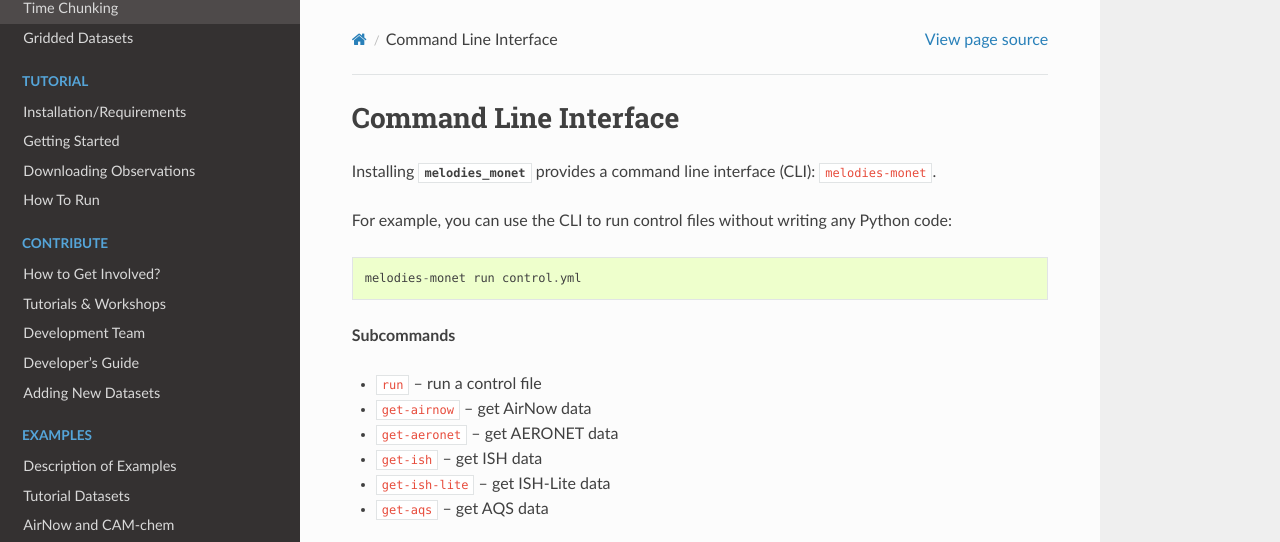
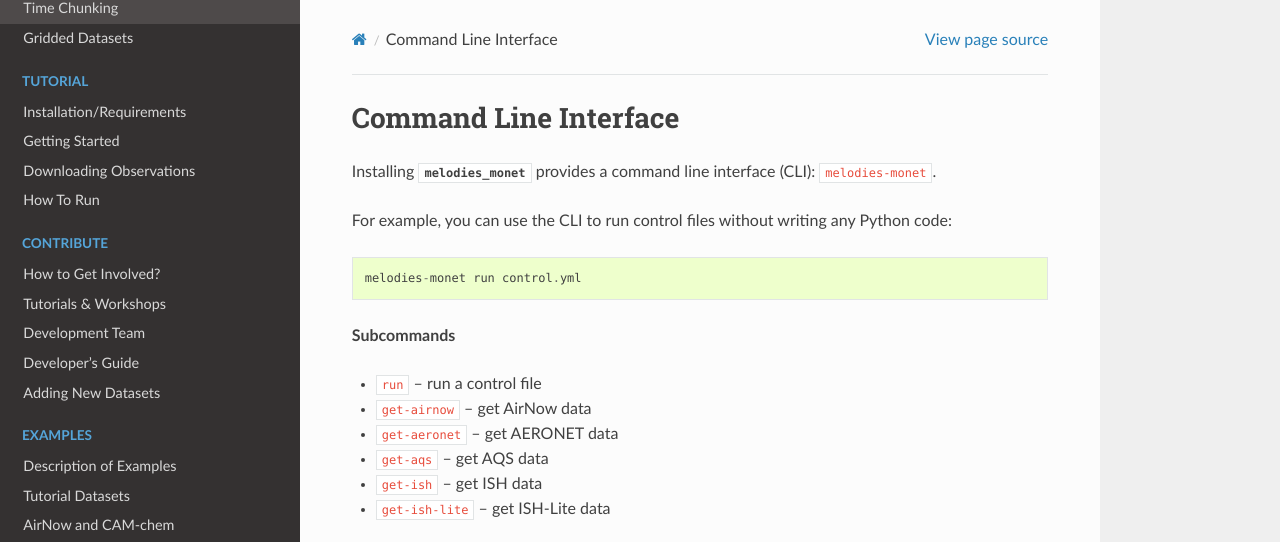
Before and after one commit to NOAA-CSL/MELODIES-MONET, a Sphinx documentation site: the page built from docs/cli.rst, in a window 1280 px wide, cut to the strip 0-542 px from the top of the page. Built offline with Sphinx 7.4.7 and the Read the Docs theme 2.0.0, drawn with Linux system fonts in a browser that asks for light colours; pages that are not in the unit, such as notebooks, are missing from menus.

Commit message:
Alpha-ish order

```diff
--- a/docs/cli.rst
+++ b/docs/cli.rst
@@ -15,9 +15,9 @@ any Python code::
 * |run|_ -- run a control file
 * |get-airnow|_ -- get AirNow data
 * |get-aeronet|_ -- get AERONET data
+* |get-aqs|_ -- get AQS data
 * |get-ish|_ -- get ISH data
 * |get-ish-lite|_ -- get ISH-Lite data
-* |get-aqs|_ -- get AQS data
 
 .. |run| replace:: ``run``
 .. _run: #melodies-monet-run
@@ -28,15 +28,15 @@ any Python code::
 .. |get-aeronet| replace:: ``get-aeronet``
 .. _get-aeronet: #melodies-monet-get-aeronet
 
+.. |get-aqs| replace:: ``get-aqs``
+.. _get-aqs: #melodies-monet-get-aqs
+
 .. |get-ish| replace:: ``get-ish``
 .. _get-ish: #melodies-monet-get-ish
 
 .. |get-ish-lite| replace:: ``get-ish-lite``
 .. _get-ish-lite: #melodies-monet-get-ish-lite
 
-.. |get-aqs| replace:: ``get-aqs``
-.. _get-aqs: #melodies-monet-get-aqs
-
 .. click:: melodies_monet._cli:_typer_click_object
    :prog: melodies-monet
    :nested: full
```
